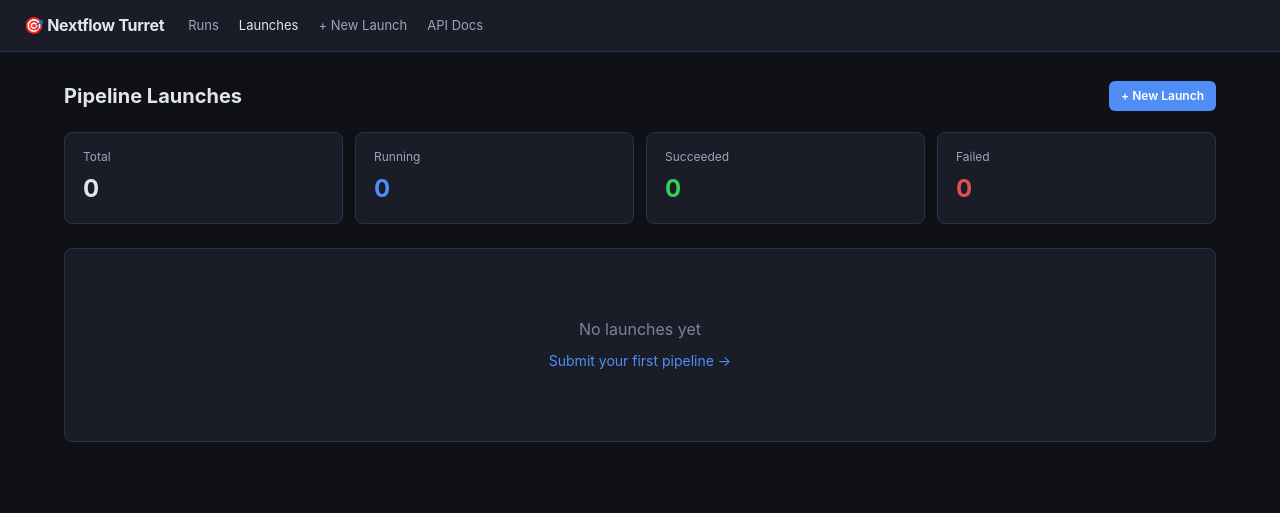
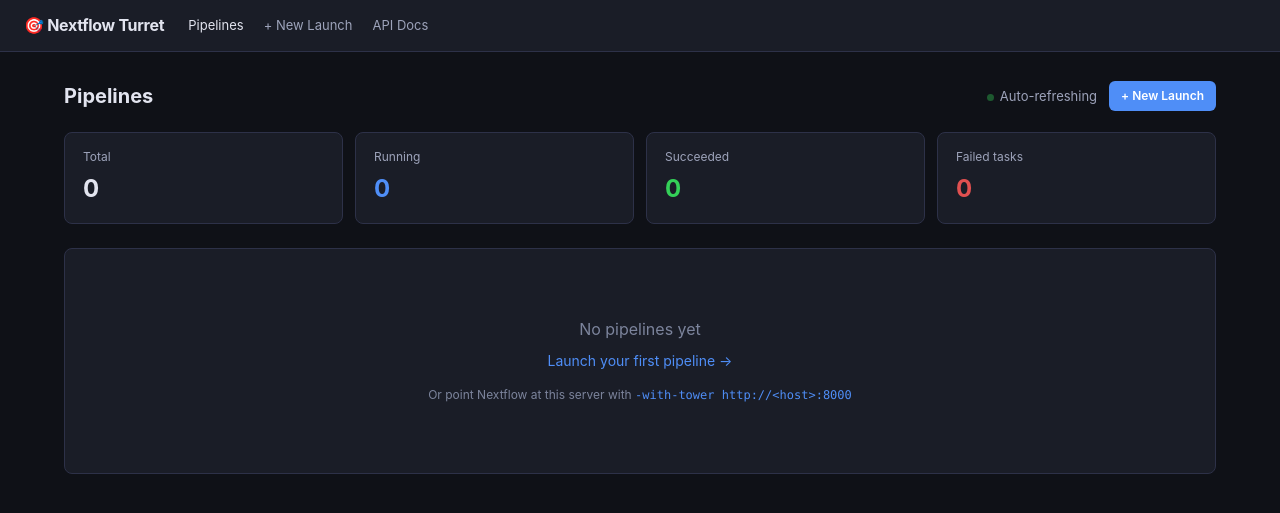
Before and after one commit to msk-mind/nextflow-turret, a FastAPI app: page /launches in a window 1280 px wide. Shown: the top 513 px of the page. Run offline with FastAPI, Linux system fonts and the light colour scheme.

Commit message:
feat: unified Pipelines dashboard (merge Runs + Launches)
Replace the two separate Runs and Launches list pages with a single
'Pipelines' dashboard that shows both side-by-side in one table.

Changes
-------
app.py
- Add _build_pipeline_rows() helper that joins launcher records with
  Tower trace runs by run_name, computes a unified display_status, and
  includes external Tower runs (not submitted via Turret) as extra rows
- GET / now renders pipelines.html using the merged row list
- GET /launches is now an alias for the same view (keeps tests + old URLs)
- run_detail active_page updated to 'pipelines'

templates/pipelines.html (new)
- Single table: Pipeline | Run Name | Status | Progress | Tasks | Submitted
- Inline progress bar from Tower trace data; dash when not yet available
- 'external' badge for runs not submitted via Turret
- Stats: Total / Running / Succeeded / Failed tasks
- Auto-refresh when any pipeline is running
- Empty state: 'No pipelines yet' with launch + Tower hints

templates/base.html
- Nav collapsed to: Pipelines | + New Launch | API Docs
- Added .badge-external and .btn-secondary styles

templates/launch_detail.html
templates/run_detail.html
- Breadcrumb updated to '← Pipelines' → /

tests/test_e2e.py
- Update two empty-state text assertions to match 'No pipelines yet'

Co-authored-by: Copilot <223556219+Copilot@users.noreply.github.com>

```diff
--- a/src/nextflow_turret/server/app.py
+++ b/src/nextflow_turret/server/app.py
@@ -109,6 +109,110 @@ def _enrich_run(state: dict) -> dict:
     state["pct"]     = pct
     state["stalled"] = state.get("stalled", False)
     return state
+
+
+def _build_pipeline_rows(launcher: "Launcher", registry: "PersistentWorkflowRegistry") -> list[dict]:
+    """Merge launch records and Tower trace runs into a unified dashboard list.
+
+    Each row has a ``display_status`` field and a ``detail_url`` for linking.
+    Launches without a matched run (e.g. still pending) and Tower runs that
+    were not submitted via Turret (external) are both included.
+    """
+    # Index enriched runs by run_name for O(1) lookup
+    runs_by_name: dict[str, dict] = {}
+    for run in registry.get_all():
+        runs_by_name[run["run_name"]] = _enrich_run(run)
+
+    rows: list[dict] = []
+    seen_run_names: set[str] = set()
+
+    for record in launcher.list_all():
+        launch = record.as_dict()
+        run    = runs_by_name.get(launch["run_name"])
+        seen_run_names.add(launch["run_name"])
+
+        row: dict = {
+            # launch identity
+            "launch_id":     launch["launch_id"],
+            "pipeline":      launch["pipeline"],
+            "revision":      launch.get("revision"),
+            "profile":       launch.get("profile"),
+            "launch_status": launch["status"],
+            "submitted_at":  launch["submitted_at"],
+            "has_launch":    True,
+            "has_run":       run is not None,
+            "detail_url":    f"/launches/{launch['launch_id']}",
+            # run defaults (overridden below when run exists)
+            "run_name":    launch["run_name"],
+            "workflow_id": None,
+            "batch_id":    None,
+            "complete":    launch["status"] in ("succeeded", "failed", "cancelled"),
+            "stalled":     False,
+            "pct":         100 if launch["status"] == "succeeded" else 0,
+            "done":        0,
+            "total":       0,
+            "task_counts": {},
+            "started_at":  launch.get("started_at"),
+            "failures":    [],
+        }
+
+        if run:
+            row.update({
+                "workflow_id": run["workflow_id"],
+                "batch_id":    run.get("batch_id"),
+                "complete":    run["complete"],
+                "stalled":     run.get("stalled", False),
+                "pct":         run["pct"],
+                "done":        run["done"],
+                "total":       run["total"],
+                "task_counts": run["task_counts"],
+                "started_at":  run.get("started_at") or launch.get("started_at"),
+                "failures":    run.get("failures", []),
+            })
+
+        # Unified status badge
+        if run:
+            if run["complete"]:
+                row["display_status"] = "complete"
+            elif run.get("stalled"):
+                row["display_status"] = "stalled"
+            else:
+                row["display_status"] = "running"
+        else:
+            row["display_status"] = launch["status"]  # pending / running / failed / cancelled
+
+        rows.append(row)
+
+    # External Tower runs (not submitted via Turret)
+    for run_name, run in runs_by_name.items():
+        if run_name in seen_run_names:
+            continue
+        rows.append({
+            "launch_id":     None,
+            "pipeline":      run_name,
+            "revision":      None,
+            "profile":       None,
+            "launch_status": None,
+            "submitted_at":  run.get("started_at"),
+            "has_launch":    False,
+            "has_run":       True,
+            "detail_url":    f"/runs/{run['workflow_id']}",
+            "run_name":      run_name,
+            "workflow_id":   run["workflow_id"],
+            "batch_id":      run.get("batch_id"),
+            "complete":      run["complete"],
+            "stalled":       run.get("stalled", False),
+            "pct":           run["pct"],
+            "done":          run["done"],
+            "total":         run["total"],
+            "task_counts":   run["task_counts"],
+            "started_at":    run.get("started_at"),
+            "failures":      run.get("failures", []),
+            "display_status": "complete" if run["complete"] else ("stalled" if run.get("stalled") else "running"),
+        })
+
+    rows.sort(key=lambda r: r.get("submitted_at") or r.get("started_at") or 0, reverse=True)
+    return rows
 
 
 def create_app(
@@ -276,17 +380,22 @@ def create_app(
     # Web UI                                                               #
     # ------------------------------------------------------------------ #
 
+    def _pipelines_context(request: Request) -> dict:
+        rows         = _build_pipeline_rows(launcher, registry)
+        total_failed = sum(r.get("task_counts", {}).get("failed", 0) for r in rows)
+        n_running    = sum(1 for r in rows if r["display_status"] in ("running",))
+        n_complete   = sum(1 for r in rows if r["display_status"] in ("complete", "succeeded"))
+        return {
+            "rows":         rows,
+            "total_failed": total_failed,
+            "n_running":    n_running,
+            "n_complete":   n_complete,
+            "active_page":  "pipelines",
+        }
+
     @app.get("/", response_class=HTMLResponse, tags=["ui"], include_in_schema=False)
     async def ui_index(request: Request):
-        runs = registry.get_all()
-        runs.sort(key=lambda r: r["started_at"], reverse=True)
-        runs = [_enrich_run(r) for r in runs]
-        total_failed = sum(r.get("task_counts", {}).get("failed", 0) for r in runs)
-        return templates.TemplateResponse(
-            request,
-            "runs.html",
-            {"runs": runs, "total_failed": total_failed, "active_page": "runs"},
-        )
+        return templates.TemplateResponse(request, "pipelines.html", _pipelines_context(request))
 
     @app.get("/runs/{workflow_id}", response_class=HTMLResponse, tags=["ui"], include_in_schema=False)
     async def ui_run_detail(workflow_id: str, request: Request):
@@ -297,19 +406,13 @@ def create_app(
         return templates.TemplateResponse(
             request,
             "run_detail.html",
-            {"run": run, "active_page": "runs"},
+            {"run": run, "active_page": "pipelines"},
         )
 
     @app.get("/launches", response_class=HTMLResponse, tags=["ui"], include_in_schema=False)
     async def ui_launches(request: Request):
-        records = launcher.list_all()
-        launches = [r.as_dict() for r in records]
-        launches.sort(key=lambda r: r["submitted_at"], reverse=True)
-        return templates.TemplateResponse(
-            request,
-            "launches.html",
-            {"launches": launches, "active_page": "launches"},
-        )
+        """Alias for the unified pipelines dashboard."""
+        return templates.TemplateResponse(request, "pipelines.html", _pipelines_context(request))
 
     @app.get("/launch", response_class=HTMLResponse, tags=["ui"], include_in_schema=False)
     async def ui_launch_form(request: Request):
--- a/src/nextflow_turret/server/templates/base.html
+++ b/src/nextflow_turret/server/templates/base.html
@@ -60,8 +60,8 @@
   .badge-failed    { background: rgba(224,80,80,0.15);  color: var(--danger); }
   .badge-cancelled { background: rgba(124,132,156,0.15);color: var(--muted); }
   .badge-pending   { background: rgba(240,160,48,0.15); color: var(--warning); }
-  .badge-stalled   { background: rgba(240,160,48,0.15); color: var(--warning); }
-  .badge-complete  { background: rgba(52,208,88,0.15);  color: var(--success); }
+  .badge-external  { background: rgba(124,132,156,0.15);color: var(--muted); }
+  .btn-secondary { background: var(--border); color: var(--text); }
 
   /* Forms */
   .form-row { margin-bottom: 16px; }
@@ -103,8 +103,7 @@
 <div class="topbar">
   <span class="logo">🎯 Nextflow Turret</span>
   <nav style="display:flex;gap:20px;">
-    <a href="/" class="{% if active_page == 'runs' %}active{% endif %}">Runs</a>
-    <a href="/launches" class="{% if active_page == 'launches' %}active{% endif %}">Launches</a>
+    <a href="/" class="{% if active_page == 'pipelines' %}active{% endif %}">Pipelines</a>
     <a href="/launch" class="{% if active_page == 'launch' %}active{% endif %}">+ New Launch</a>
     <a href="/docs" target="_blank">API Docs</a>
   </nav>
--- a/src/nextflow_turret/server/templates/launch_detail.html
+++ b/src/nextflow_turret/server/templates/launch_detail.html
@@ -4,7 +4,7 @@
 {% block content %}
 <div class="page-header">
   <div>
-    <div class="muted" style="font-size:12px;margin-bottom:4px;"><a href="/launches">← Launches</a></div>
+    <div class="muted" style="font-size:12px;margin-bottom:4px;"><a href="/">← Pipelines</a></div>
     <h1 class="page-title mono" style="font-size:18px;">{{ launch.pipeline }}</h1>
   </div>
   <div style="display:flex;align-items:center;gap:12px;">
--- /dev/null
+++ b/src/nextflow_turret/server/templates/pipelines.html
@@ -0,0 +1,147 @@
+{% extends "base.html" %}
+{% block title_suffix %} — Pipelines{% endblock %}
+
+{% block content %}
+<div class="page-header">
+  <h1 class="page-title">Pipelines</h1>
+  <div style="display:flex;align-items:center;gap:12px;">
+    <span class="muted" style="font-size:13px;"><span class="refresh-dot"></span>Auto-refreshing</span>
+    <a href="/launch" class="btn btn-primary btn-sm">+ New Launch</a>
+  </div>
+</div>
+
+<div class="stat-grid">
+  <div class="stat">
+    <div class="stat-label">Total</div>
+    <div class="stat-value">{{ rows | length }}</div>
+  </div>
+  <div class="stat">
+    <div class="stat-label">Running</div>
+    <div class="stat-value" style="color:var(--accent)">{{ n_running }}</div>
+  </div>
+  <div class="stat">
+    <div class="stat-label">Succeeded</div>
+    <div class="stat-value" style="color:var(--success)">{{ n_complete }}</div>
+  </div>
+  <div class="stat">
+    <div class="stat-label">Failed tasks</div>
+    <div class="stat-value" style="color:var(--danger)">{{ total_failed }}</div>
+  </div>
+</div>
+
+<div class="card">
+  {% if rows %}
+  <table>
+    <thead>
+      <tr>
+        <th>Pipeline</th>
+        <th>Run Name</th>
+        <th>Status</th>
+        <th>Progress</th>
+        <th>Tasks</th>
+        <th>Submitted</th>
+        <th></th>
+      </tr>
+    </thead>
+    <tbody>
+      {% for row in rows %}
+      <tr>
+        <!-- Pipeline name + external badge -->
+        <td style="max-width:280px;overflow:hidden;text-overflow:ellipsis;white-space:nowrap;"
+            title="{{ row.pipeline }}">
+          <span class="mono">{{ row.pipeline }}</span>
+          {% if not row.has_launch %}
+            <span class="badge badge-external" style="margin-left:6px;vertical-align:middle;">external</span>
+          {% endif %}
+          {% if row.revision %}
+            <span class="muted" style="font-size:11px;margin-left:6px;">@{{ row.revision }}</span>
+          {% endif %}
+        </td>
+
+        <!-- Run name -->
+        <td class="mono" style="font-size:12px;color:var(--text-dim);">{{ row.run_name }}</td>
+
+        <!-- Unified status badge -->
+        <td>
+          {% set s = row.display_status %}
+          {% if s == 'complete' or s == 'succeeded' %}
+            <span class="badge badge-complete">Complete</span>
+          {% elif s == 'running' %}
+            <span class="badge badge-running">Running</span>
+          {% elif s == 'stalled' %}
+            <span class="badge badge-stalled">Stalled</span>
+          {% elif s == 'failed' %}
+            <span class="badge badge-failed">Failed</span>
+          {% elif s == 'cancelled' %}
+            <span class="badge badge-cancelled">Cancelled</span>
+          {% elif s == 'pending' %}
+            <span class="badge badge-pending">Pending</span>
+          {% else %}
+            <span class="badge badge-pending">{{ s }}</span>
+          {% endif %}
+        </td>
+
+        <!-- Progress bar (only if we have Tower trace data) -->
+        <td style="min-width:130px;">
+          {% if row.has_run and row.total > 0 %}
+          <div style="display:flex;align-items:center;gap:8px;">
+            <div class="progress-wrap" style="flex:1;">
+              <div class="progress-bar" style="width:{{ row.pct }}%"></div>
+            </div>
+            <span class="muted" style="font-size:12px;width:32px;text-align:right;">{{ row.pct }}%</span>
+          </div>
+          {% elif row.display_status == 'complete' or row.display_status == 'succeeded' %}
+          <div style="display:flex;align-items:center;gap:8px;">
+            <div class="progress-wrap" style="flex:1;">
+              <div class="progress-bar" style="width:100%"></div>
+            </div>
+            <span class="muted" style="font-size:12px;width:32px;text-align:right;">100%</span>
+          </div>
+          {% else %}
+          <span class="muted" style="font-size:12px;">—</span>
+          {% endif %}
+        </td>
+
+        <!-- Task counts -->
+        <td class="muted" style="font-size:12px;">
+          {% if row.total > 0 %}
+            ✓ {{ row.task_counts.get('succeeded', 0) }}
+            {% if row.task_counts.get('failed', 0) %}
+              &nbsp;<span style="color:var(--danger)">✗ {{ row.task_counts.get('failed', 0) }}</span>
+            {% endif %}
+            {% if row.task_counts.get('running', 0) %}
+              &nbsp;▶ {{ row.task_counts.get('running', 0) }}
+            {% endif %}
+            / {{ row.total }}
+          {% else %}
+            —
+          {% endif %}
+        </td>
+
+        <!-- Time -->
+        <td class="muted" style="font-size:12px;">{{ row.submitted_at | fmt_time }}</td>
+
+        <!-- Detail link -->
+        <td><a href="{{ row.detail_url }}">Details →</a></td>
+      </tr>
+      {% endfor %}
+    </tbody>
+  </table>
+  {% else %}
+  <div class="empty">
+    <p style="font-size:16px;margin-bottom:8px;">No pipelines yet</p>
+    <p><a href="/launch">Launch your first pipeline →</a></p>
+    <p style="margin-top:12px;font-size:12px;">Or point Nextflow at this server with
+      <code style="font-family:var(--mono);color:var(--accent)">-with-tower http://&lt;host&gt;:8000</code>
+    </p>
+  </div>
+  {% endif %}
+</div>
+{% endblock %}
+
+{% block scripts %}
+<script>
+  const hasActive = {{ 'true' if n_running > 0 else 'false' }};
+  if (hasActive) setTimeout(() => location.reload(), 5000);
+</script>
+{% endblock %}
--- a/src/nextflow_turret/server/templates/run_detail.html
+++ b/src/nextflow_turret/server/templates/run_detail.html
@@ -4,7 +4,7 @@
 {% block content %}
 <div class="page-header">
   <div>
-    <div class="muted" style="font-size:12px;margin-bottom:4px;"><a href="/">← Runs</a></div>
+    <div class="muted" style="font-size:12px;margin-bottom:4px;"><a href="/">← Pipelines</a></div>
     <h1 class="page-title mono" style="font-size:18px;">{{ run.run_name }}</h1>
   </div>
   <div style="text-align:right;">
```
Also changed, not shown: tests/test_e2e.py (+2 -2 lines).
